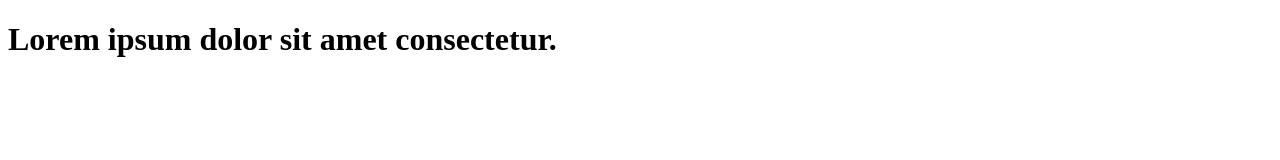
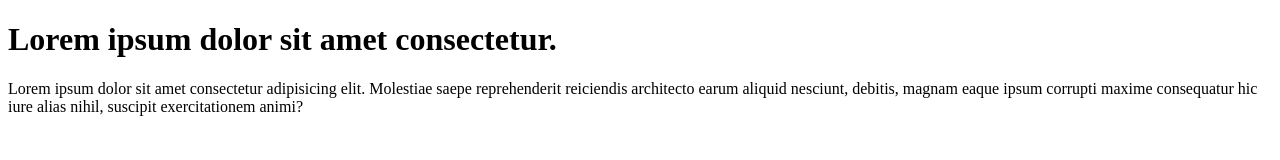
Before and after one commit to Gabmacchia/learn-git, a plain HTML site: page index.html in a window 1280 px wide. Drawn offline with Linux system fonts and the light colour scheme.

Commit message:
add pragraph to code

```diff
--- a/index.html
+++ b/index.html
@@ -9,5 +9,6 @@
 </head>
 <body>
     <h1>Lorem ipsum dolor sit amet consectetur.</h1>
+    <p>Lorem ipsum dolor sit amet consectetur adipisicing elit. Molestiae saepe reprehenderit reiciendis architecto earum aliquid nesciunt, debitis, magnam eaque ipsum corrupti maxime consequatur hic iure alias nihil, suscipit exercitationem animi?</p>
 </body>
 </html>
```
